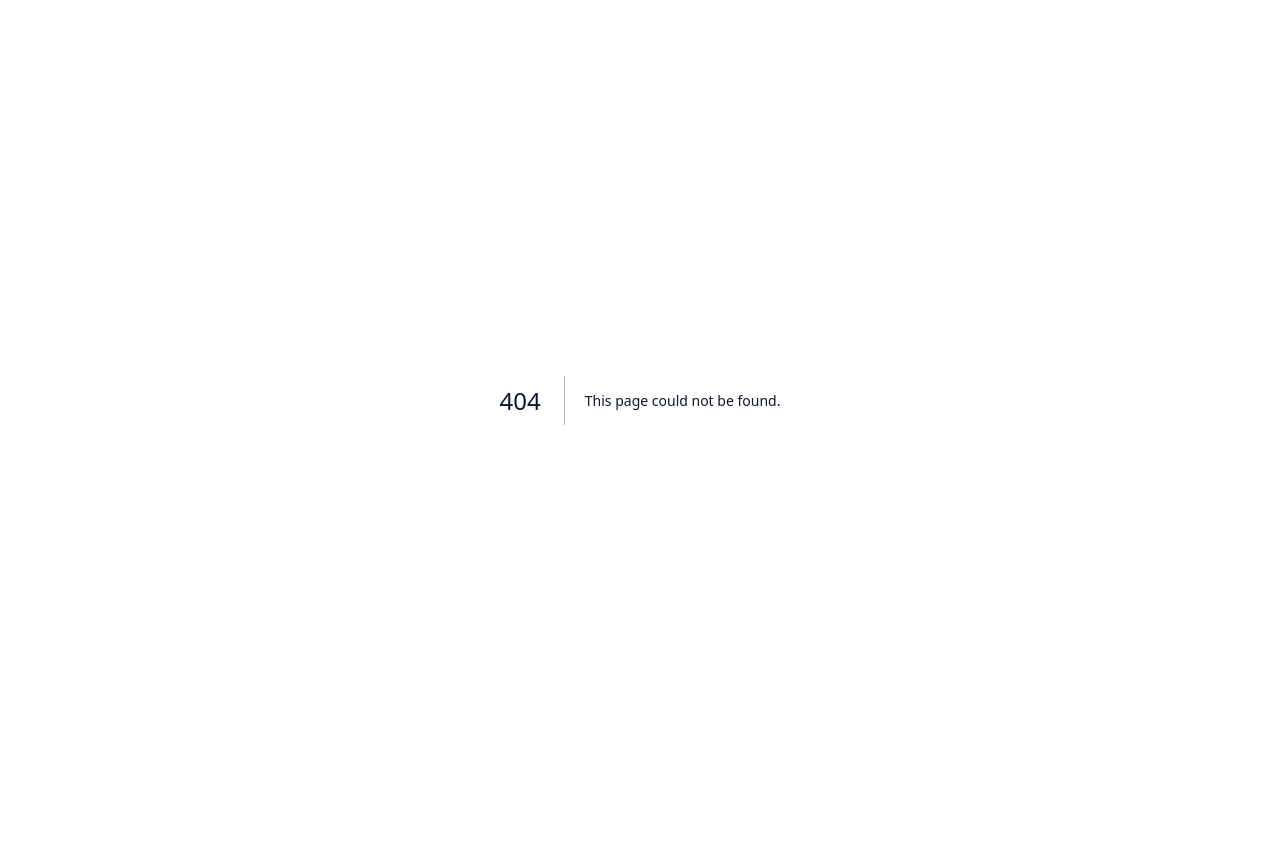
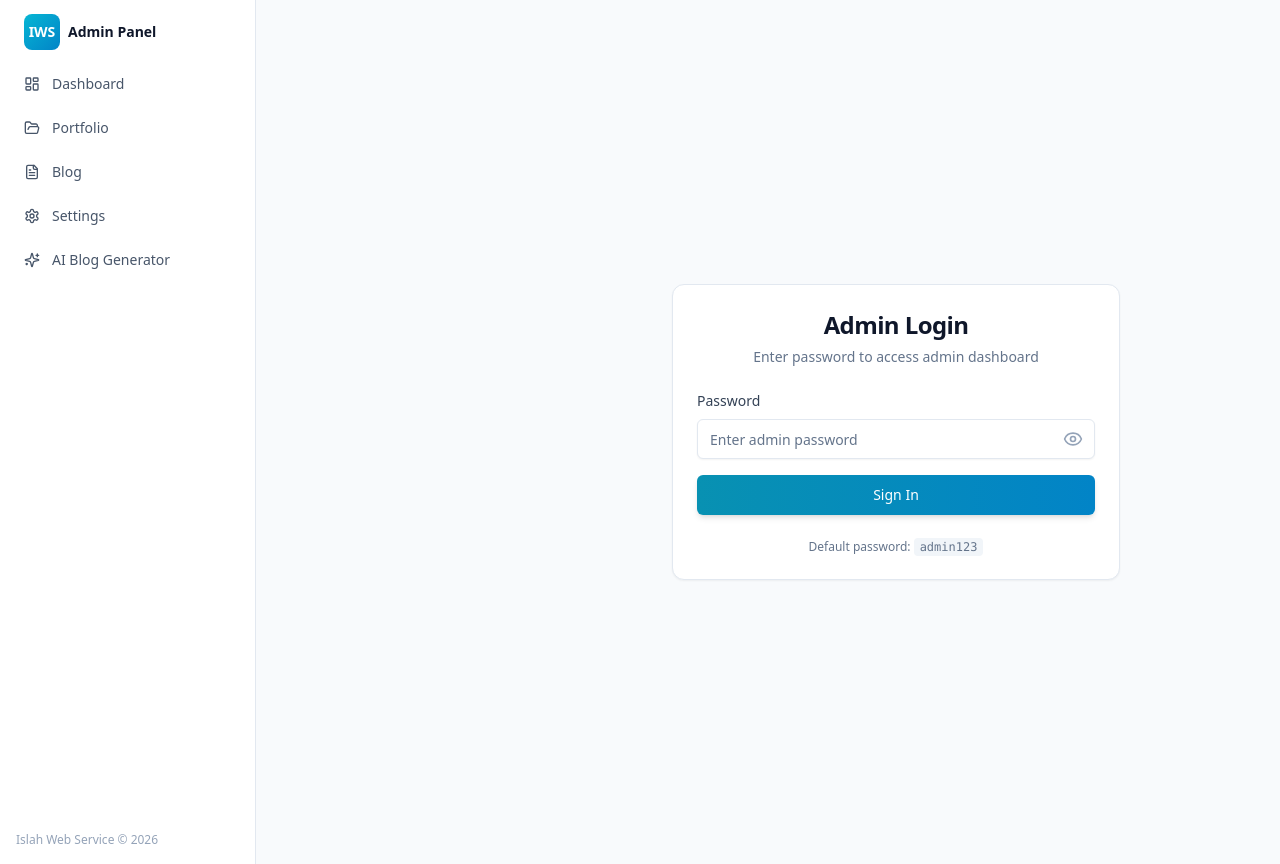
Before and after one commit to bashir0609/islahwebservice-nextjs, a Next.js app: page /admin/login in a window 1280 px wide. Before the commit this address had no page. Before the commit the page ends 800 px from the top, so only its background shows below. Built offline with nearby package versions, Linux system fonts and the light colour scheme; sample sign-in values are in the browser's storage.

Commit message:
Add admin auth with login page and API route

```diff
--- a/app/admin/layout.tsx
+++ b/app/admin/layout.tsx
@@ -1,6 +1,42 @@
+"use client";
+
+import { useEffect, useState } from "react";
+import { redirect } from "next/navigation";
 import AdminSidebar from "@/components/admin/admin-sidebar";
 
 export default function AdminLayout({ children }: { children: React.ReactNode }) {
+  const [isAuthenticated, setIsAuthenticated] = useState(false);
+  const [loading, setLoading] = useState(true);
+
+  useEffect(() => {
+    // Check for admin auth cookie or localStorage
+    const checkAuth = () => {
+      // Check cookie or localStorage for admin session
+      const cookie = document.cookie.split('; ').find(row => row.startsWith('admin_auth='));
+      const localAuth = localStorage.getItem('admin_auth');
+      return cookie || localAuth;
+    };
+
+    if (!checkAuth()) {
+      redirect('/admin/login');
+    }
+
+    setIsAuthenticated(true);
+    setLoading(false);
+  }, []);
+
+  if (loading) {
+    return (
+      <div className="flex min-h-screen items-center justify-center">
+        <div className="animate-spin rounded-full h-12 w-12 border-b-2 border-cyan-600" />
+      </div>
+    );
+  }
+
+  if (!isAuthenticated) {
+    return null;
+  }
+
   return (
     <div className="flex min-h-screen bg-slate-50 dark:bg-slate-950">
       <AdminSidebar />
--- /dev/null
+++ b/app/admin/login/page.tsx
@@ -0,0 +1,106 @@
+"use client";
+
+import { useState } from "react";
+import { useRouter } from "next/navigation";
+import { Eye, EyeOff, Loader2 } from "lucide-react";
+import { SectionReveal } from "@/components/motion/animated-section";
+import { Button } from "@/components/ui/button";
+import { Input } from "@/components/ui/input";
+import { Card, CardContent, CardHeader, CardTitle, CardDescription } from "@/components/ui/card";
+
+export default function AdminLoginPage() {
+  const router = useRouter();
+  const [password, setPassword] = useState("");
+  const [showPassword, setShowPassword] = useState(false);
+  const [error, setError] = useState("");
+  const [loading, setLoading] = useState(false);
+
+  const handleSubmit = async (e: React.FormEvent) => {
+    e.preventDefault();
+    setError("");
+    setLoading(true);
+
+    try {
+      const res = await fetch("/api/admin/auth", {
+        method: "POST",
+        headers: { "Content-Type": "application/json" },
+        body: JSON.stringify({ password }),
+      });
+
+      const data = await res.json();
+
+      if (res.ok) {
+        // Set cookie and localStorage
+        document.cookie = "admin_auth=true; path=/; max-age=86400; SameSite=Lax";
+        localStorage.setItem("admin_auth", "true");
+        router.push("/admin");
+        router.refresh();
+      } else {
+        setError(data.error || "Invalid password");
+      }
+    } catch {
+      setError("Authentication failed. Please try again.");
+    } finally {
+      setLoading(false);
+    }
+  };
+
+  return (
+    <main className="flex min-h-screen items-center justify-center bg-slate-50 dark:bg-slate-950 px-4">
+      <SectionReveal className="w-full max-w-md">
+        <Card className="border-slate-200 dark:border-slate-800">
+          <CardHeader className="text-center">
+            <CardTitle className="text-2xl font-bold">Admin Login</CardTitle>
+            <CardDescription>Enter password to access admin dashboard</CardDescription>
+          </CardHeader>
+          <CardContent>
+            <form onSubmit={handleSubmit} className="space-y-4">
+              {error && (
+                <div className="p-3 text-sm text-red-600 dark:text-red-400 bg-red-50 dark:bg-red-900/20 rounded-lg border border-red-200 dark:border-red-800">
+                  {error}
+                </div>
+              )}
+              <div className="space-y-2">
+                <label htmlFor="password" className="block text-sm font-medium text-slate-700 dark:text-slate-300">
+                  Password
+                </label>
+                <div className="relative">
+                  <Input
+                    id="password"
+                    type={showPassword ? "text" : "password"}
+                    value={password}
+                    onChange={(e) => setPassword(e.target.value)}
+                    placeholder="Enter admin password"
+                    disabled={loading}
+                    className="pr-12"
+                  />
+                  <button
+                    type="button"
+                    onClick={() => setShowPassword(!showPassword)}
+                    className="absolute right-3 top-1/2 -translate-y-1/2 text-slate-400 hover:text-slate-600 dark:hover:text-slate-300"
+                    aria-label={showPassword ? "Hide password" : "Show password"}
+                  >
+                    {showPassword ? <EyeOff className="h-5 w-5" /> : <Eye className="h-5 w-5" />}
+                  </button>
+                </div>
+              </div>
+              <Button type="submit" className="w-full" disabled={loading}>
+                {loading ? (
+                  <>
+                    <Loader2 className="mr-2 h-4 w-4 animate-spin" />
+                    Signing in...
+                  </>
+                ) : (
+                  "Sign In"
+                )}
+              </Button>
+            </form>
+            <p className="mt-6 text-center text-xs text-slate-500 dark:text-slate-400">
+              Default password: <code className="px-1.5 py-0.5 bg-slate-100 dark:bg-slate-800 rounded font-mono">admin123</code>
+            </p>
+          </CardContent>
+        </Card>
+      </SectionReveal>
+    </main>
+  );
+}
--- /dev/null
+++ b/app/api/admin/auth/route.ts
@@ -0,0 +1,35 @@
+import { NextRequest, NextResponse } from "next/server";
+
+export async function POST(request: NextRequest) {
+  try {
+    const { password } = await request.json();
+
+    // Get admin password from environment
+    const adminPassword = process.env.ADMIN_PASSWORD || "admin123";
+
+    if (password === adminPassword) {
+      const response = NextResponse.json({ success: true });
+
+      // Set HTTP-only cookie for server-side auth
+      response.cookies.set("admin_auth", "true", {
+        httpOnly: true,
+        secure: process.env.NODE_ENV === "production",
+        sameSite: "lax",
+        maxAge: 60 * 60 * 24, // 24 hours
+        path: "/",
+      });
+
+      return response;
+    }
+
+    return NextResponse.json(
+      { error: "Invalid password" },
+      { status: 401 }
+    );
+  } catch {
+    return NextResponse.json(
+      { error: "Authentication failed" },
+      { status: 500 }
+    );
+  }
+}
```
Also changed, not shown: pnpm-workspace.yaml (+10 -0 lines).
